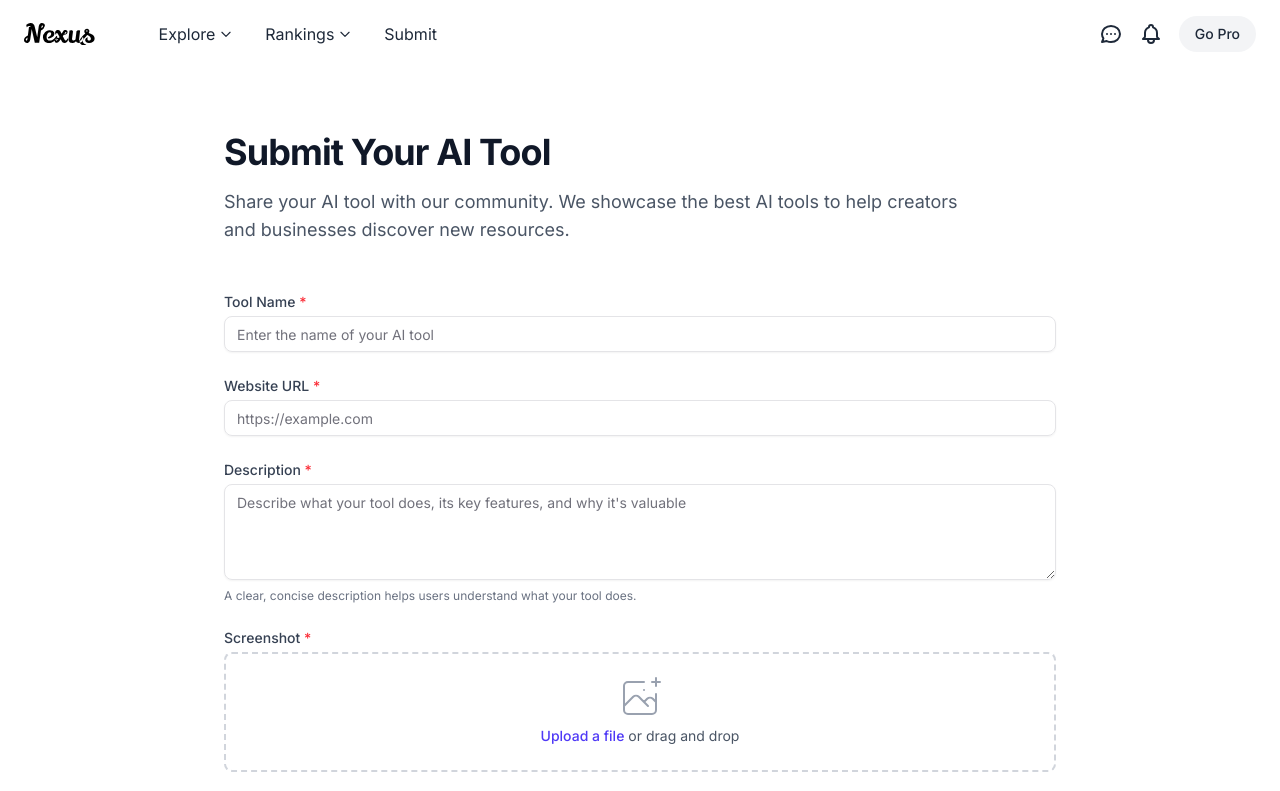
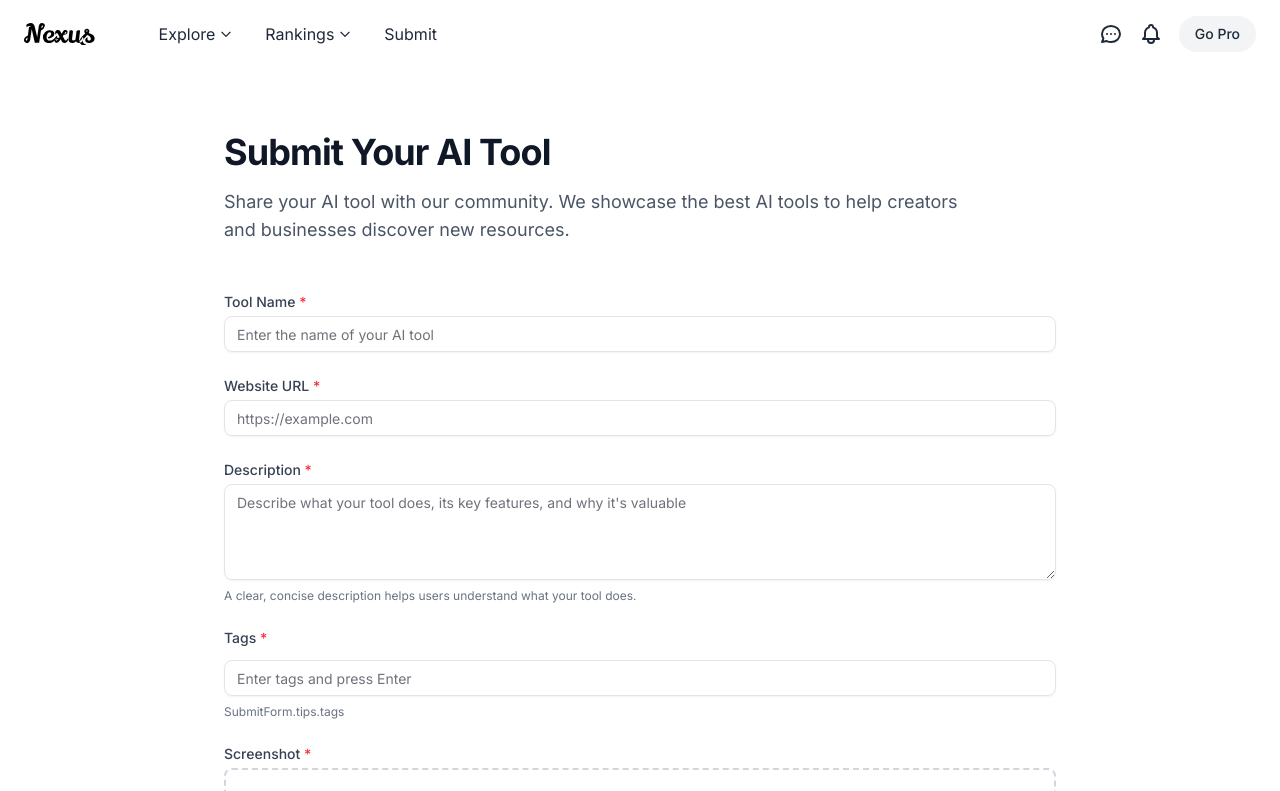
Before and after one commit to JiuRanYa/ai-site, a Next.js app: page /en/submit in a window 1280 px wide. Shown: the top 791 px of the page. Built offline with nearby package versions, Linux system fonts and the light colour scheme.

Commit message:
feat: implement tag management functionality in the submission form, allowing users to add and remove tags dynamically

```diff
--- a/app/[locale]/submit/page.tsx
+++ b/app/[locale]/submit/page.tsx
@@ -17,7 +17,7 @@ const formSchema = z.object({
   url: z.string().min(1, 'errors.required').url('errors.invalidUrl'),
   description: z.string().min(1, 'errors.required'),
   tags: z.array(z.string()).min(1, 'errors.required'),
-  image: z.any().refine((file) => file !== null, 'errors.imageRequired'),
+  image: z.any()
 })
 
 type FormValues = z.infer<typeof formSchema>
@@ -40,6 +40,7 @@ export default function SubmitPage() {
   const t = useTranslations('SubmitForm')
   const [imagePreview, setImagePreview] = useState('')
   const [isSuccess, setIsSuccess] = useState(false)
+  const [currentTag, setCurrentTag] = useState('')
 
   // 使用 react-hook-form
   const {
@@ -47,7 +48,8 @@ export default function SubmitPage() {
     handleSubmit,
     formState: { errors },
     setValue,
-    reset
+    reset,
+    watch
   } = useForm<FormValues>({
     resolver: zodResolver(formSchema),
     defaultValues: {
@@ -58,6 +60,22 @@ export default function SubmitPage() {
       image: null,
     }
   })
+
+  const tags = watch('tags') || []
+
+  const handleAddTag = (e: React.KeyboardEvent<HTMLInputElement>) => {
+    if (e.key === 'Enter' && currentTag.trim()) {
+      e.preventDefault()
+      if (!tags.includes(currentTag.trim())) {
+        setValue('tags', [...tags, currentTag.trim()])
+      }
+      setCurrentTag('')
+    }
+  }
+
+  const handleRemoveTag = (tagToRemove: string) => {
+    setValue('tags', tags.filter(tag => tag !== tagToRemove))
+  }
 
   // 使用 react-query 的 mutation
   const mutation = useMutation({
@@ -89,14 +107,21 @@ export default function SubmitPage() {
   }
 
   const onSubmit = (data: FormValues) => {
+    console.log('Form data:', data)
+
     const formData = new FormData()
     formData.append('title', data.title)
     formData.append('url', data.url)
     formData.append('description', data.description)
-    formData.append('tags', JSON.stringify(data.tags))
+    formData.append('tags', data.tags)
 
-    if (data.image) {
+    if (imagePreview) {
       formData.append('image', data.image)
+    }
+
+    console.log('FormData entries:')
+    for (const [key, value] of formData.entries()) {
+      console.log(key, value)
     }
 
     mutation.mutate(formData)
@@ -188,6 +213,49 @@ export default function SubmitPage() {
           <p className="mt-2 text-xs text-gray-500">{t('tips.description')}</p>
          </div>
 
+         {/* 标签 */}
+         <div>
+          <label htmlFor="tags" className="block text-sm font-medium text-gray-700">
+           {t('fields.tags')} <span className="text-red-500">*</span>
+          </label>
+          <div className="mt-1">
+           <div className="flex flex-wrap gap-2 mb-2">
+            {tags.map((tag) => (
+             <span
+              key={tag}
+              className="inline-flex items-center px-2.5 py-0.5 rounded-full text-xs font-medium bg-blue-100 text-blue-800"
+             >
+              {tag}
+              <button
+               type="button"
+               onClick={() => handleRemoveTag(tag)}
+               className="ml-1 inline-flex items-center p-0.5 hover:bg-blue-200 rounded-full"
+              >
+               <svg className="h-3 w-3" fill="currentColor" viewBox="0 0 20 20">
+                <path
+                 fillRule="evenodd"
+                 d="M4.293 4.293a1 1 0 011.414 0L10 8.586l4.293-4.293a1 1 0 111.414 1.414L11.414 10l4.293 4.293a1 1 0 01-1.414 1.414L10 11.414l-4.293 4.293a1 1 0 01-1.414-1.414L8.586 10 4.293 5.707a1 1 0 010-1.414z"
+                 clipRule="evenodd"
+                />
+               </svg>
+              </button>
+             </span>
+            ))}
+           </div>
+           <Input
+            type="text"
+            value={currentTag}
+            onChange={(e) => setCurrentTag(e.target.value)}
+            onKeyDown={handleAddTag}
+            placeholder={t('placeholders.tags')}
+           />
+           {errors.tags && (
+            <p className="mt-1 text-xs text-red-600">{t(errors.tags.message as string)}</p>
+           )}
+           <p className="mt-2 text-xs text-gray-500">{t('tips.tags')}</p>
+          </div>
+         </div>
+
          {/* 产品截图 */}
          <div>
           <label className="block text-sm font-medium text-gray-700">
@@ -235,7 +303,7 @@ export default function SubmitPage() {
               <div className="flex text-sm text-gray-600">
                <label
                 htmlFor="image"
-                className="relative cursor-pointer rounded-md bg-white font-medium text-indigo-600 focus-within:outline-none focus-within:ring-2 focus-within:ring-indigo-500 focus-within:ring-offset-2 hover:text-indigo-500"
+                className="relative cursor-pointer rounded-md bg-white font-medium text-indigo-600 focus-within:outline-none focus:ring-2 focus:ring-indigo-500 focus:ring-offset-2 hover:text-indigo-500"
                >
                 <span>{t('buttons.uploadImage')}</span>
                 <input
@@ -249,9 +317,6 @@ export default function SubmitPage() {
                <p className="pl-1">{t('tips.dragAndDrop')}</p>
               </div>
              </>
-            )}
-            {errors.image && (
-             <p className="mt-1 text-xs text-red-600">{t(errors.image.message as string)}</p>
             )}
            </div>
           </div>
```
